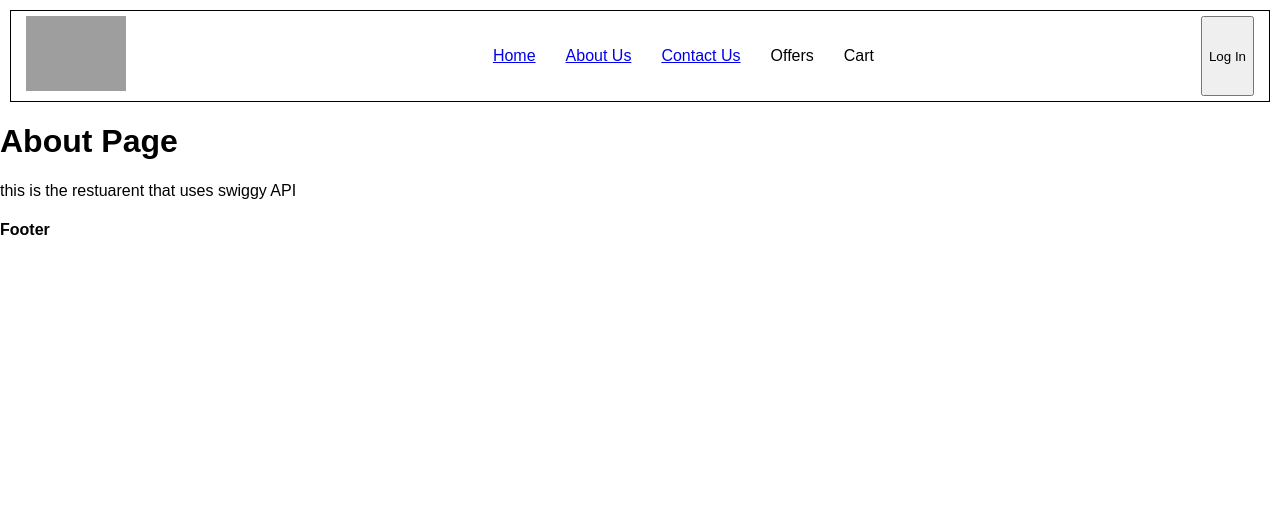
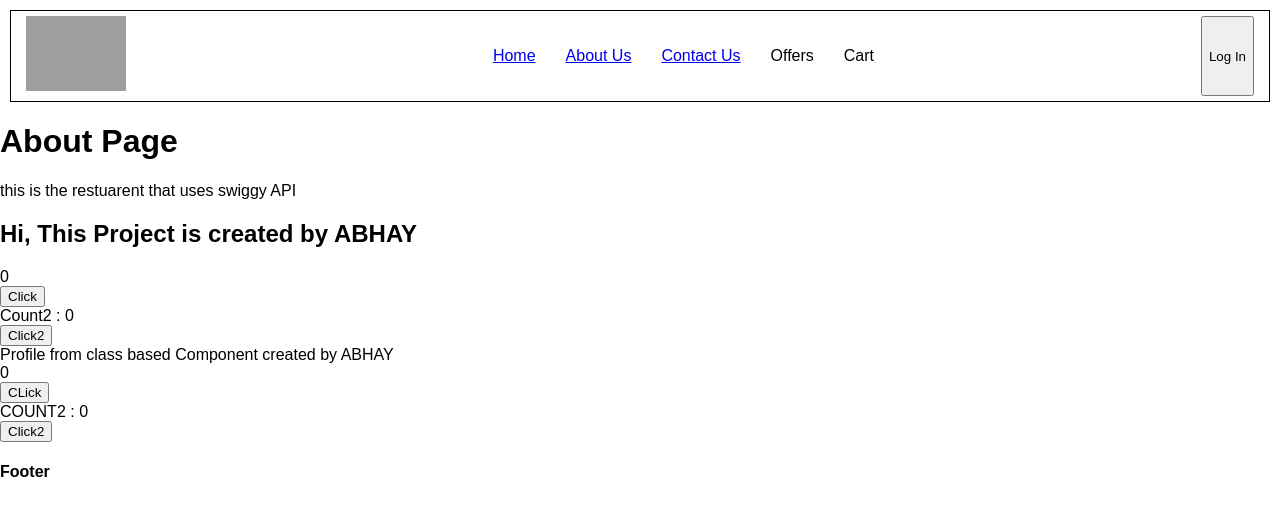
Before and after one commit to Avayabhay/SwiggyApp, a React (Create React App) app: page /about in a window 1280 px wide. Shown: the top 516 px of the page. Built offline with nearby package versions, Linux system fonts and the light colour scheme; grey boxes are pictures that could not be loaded.

Commit message:
playing with states and props in reac-class componenet

```diff
--- a/src/App.js
+++ b/src/App.js
@@ -7,7 +7,7 @@ import ErrorPage from "./Components/ErrorPage";
 import About from "./Components/About";
 import ContactUs from "./Components/ContactUs";
 import RestaurentMenu from "./Components/RestaurentMenu";
-import Profile from "./Components/Profile";
+// import Profile from "./Components/Profile";
 
 function App() {
   return (
@@ -32,7 +32,7 @@ export const appRouter = createBrowserRouter([
       {
         path: "/about",
         element: <About />,
-        children: [{ element: <Profile />, path: "profile" }],
+        //children: [{ element: <Profile name="Name" />, path: "profile" }],
       },
       {
         path: "/contact-us",
--- a/src/Components/About.js
+++ b/src/Components/About.js
@@ -1,11 +1,15 @@
-import { Outlet } from "react-router-dom";
+// import { Outlet } from "react-router-dom";
+import ProfileClass from "./ProfileClass";
+import Profile from "./Profile";
 
 const About = () => {
   return (
     <div>
       <h1>About Page</h1>
       <p>this is the restuarent that uses swiggy API</p>
-      <Outlet />
+      {/* <Outlet /> */}
+      <Profile name="ABHAY" />
+      <ProfileClass name="ABHAY" />
     </div>
   );
 };
--- a/src/Components/Profile.js
+++ b/src/Components/Profile.js
@@ -1,5 +1,24 @@
-const Profile = () => {
-  return <h2>Hi, This Project is created by Abhay Sharma</h2>;
+import { useState } from "react";
+const Profile = (props) => {
+  const [count, setCount] = useState(0);
+  const [count2, setCount2] = useState(0);
+
+  return (
+    <>
+      <h2>Hi, This Project is created by {props.name}</h2>
+      <div>{count}</div>
+      <button onClick={() => setCount(1)}>Click</button>
+      <div>Count2 : {count2}</div>
+      <button
+        onClick={() => {
+          setCount2(2);
+          setCount(2);
+        }}
+      >
+        Click2
+      </button>
+    </>
+  );
 };
 
 export default Profile;
--- /dev/null
+++ b/src/Components/ProfileClass.js
@@ -0,0 +1,30 @@
+import React from "react";
+
+class ProfileClass extends React.Component {
+  constructor(props) {
+    super(props);
+
+    this.state = {
+      count: 0,
+      count2: 0,
+    };
+  }
+
+  render() {
+    return (
+      <>
+        <div>
+          Profile from class based Component created by {this.props.name}
+        </div>
+        <div>{this.state.count}</div>
+        <button onClick={() => this.setState({ count: 1 })}>CLick</button>
+        <div className="">COUNT2 : {this.state.count2}</div>
+        <button onClick={() => this.setState({ count2: 2, count: 2 })}>
+          Click2
+        </button>
+      </>
+    );
+  }
+}
+
+export default ProfileClass;
```
